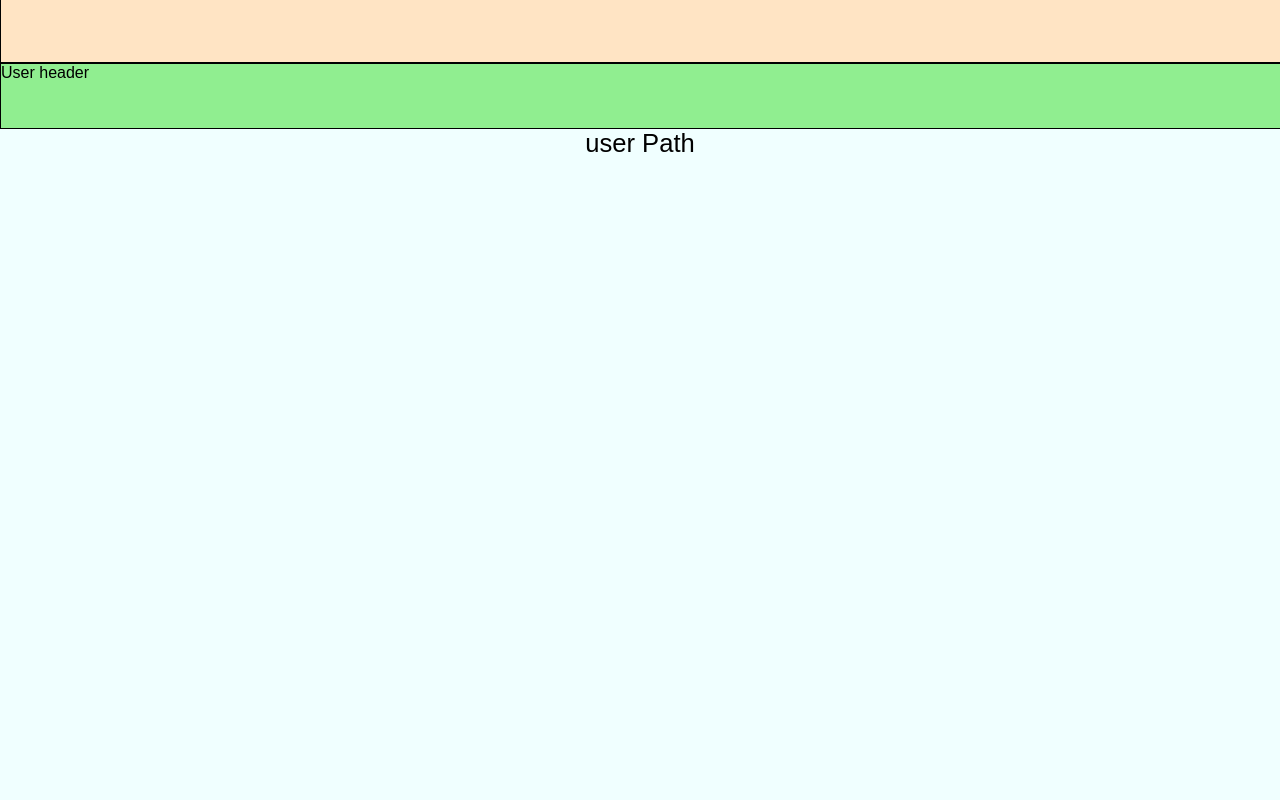
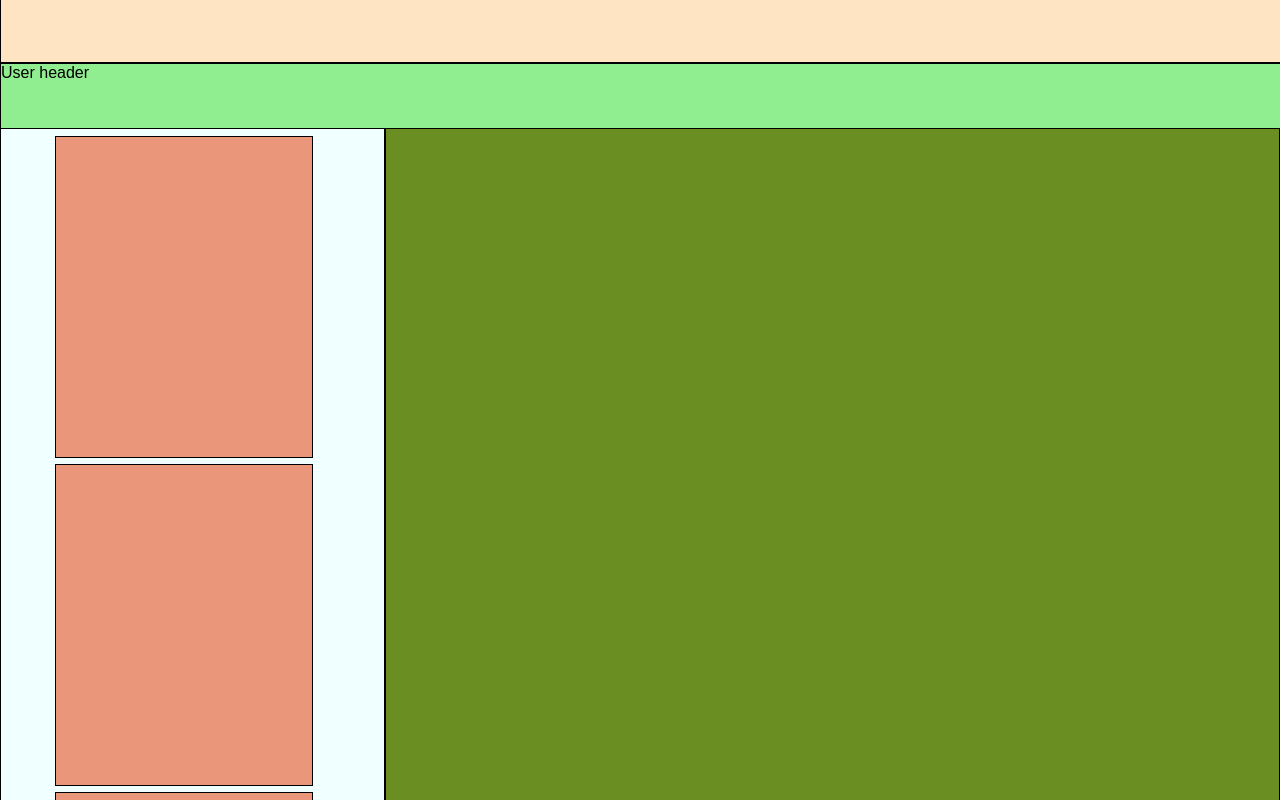
Before and after one commit to MokuaEnock/NxT-learn, a React (Create React App) app: page / in a window 1280 px wide. Shown: the part 3040-3840 px from the top of the page. Built offline with nearby package versions, Linux system fonts and the light colour scheme; data requests are answered from the project's data file.

Commit message:
create skeleton for

```diff
--- a/src/components/user/userPath.js
+++ b/src/components/user/userPath.js
@@ -3,11 +3,20 @@ import UserAside from "./userAside";
 import UserFooter from "./userFooter";
 
 function UserPath() {
+  function ListItem() {
+    return <li id="course_card"></li>;
+  }
   return (
     <>
       <UserAside />
       <section id="user_path">
-        user Path
+        <ul id="path_list">
+          <ListItem />
+          <ListItem />
+          <ListItem />
+          <ListItem />
+        </ul>
+        <ul id="path_description"></ul>
       </section>
       <UserFooter />
     </>
--- a/src/index.css
+++ b/src/index.css
@@ -329,7 +329,30 @@ select:focus {
 #user_path {
   height: 60vw;
   width: 100%;
+  display: flex;
+  flex-direction: row;
+  align-items: center;
+  justify-content: space-evenly;
 }
+
+#path_list {
+  width: 30%;
+  height: 100%;
+  border: thin solid;
+  list-style: none;
+  overflow-y: scroll;
+}
+
+#path_description {
+  width: 70%;
+  height: 100%;
+  border: thin solid;
+  list-style: none;
+  overflow-y: scroll;
+  background-color: olivedrab;
+}
+
+
 
 /* contact ================================================================== */
 #contact {
```
